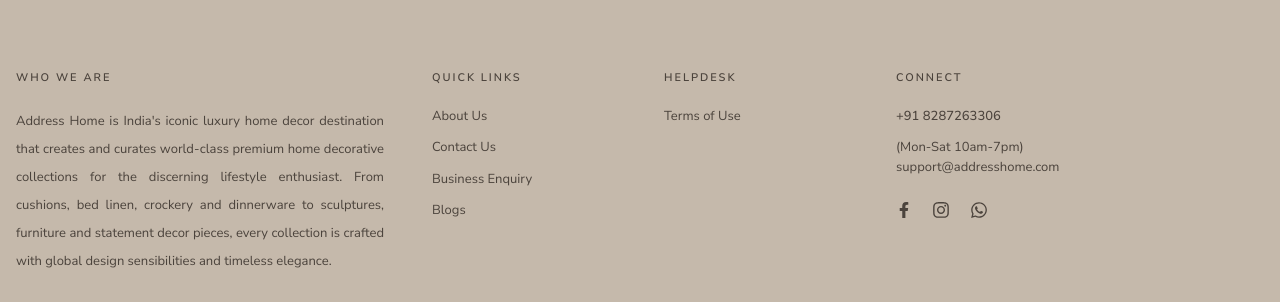
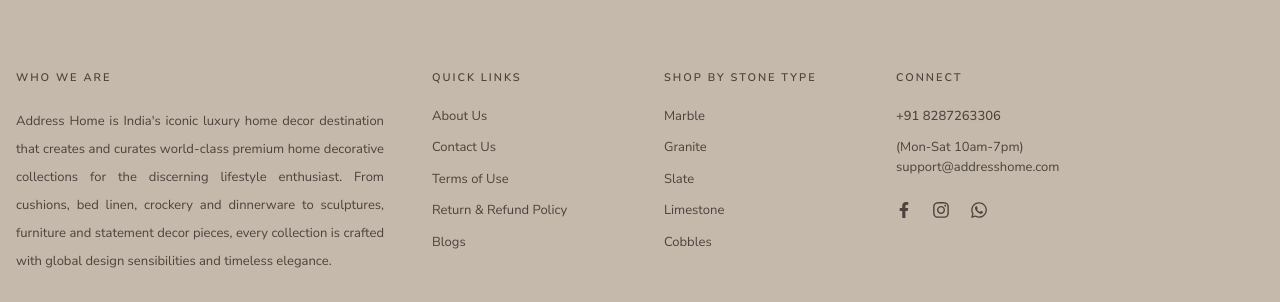
Before and after one commit to rafeyshaikh/Stoneza, a Next.js app: page / in a window 1280 px wide. Shown: the part 6982-7284 px from the top of the page. Built offline with nearby package versions, Linux system fonts and the light colour scheme; no server answers; the database is empty.

Commit message:
feat: add global contact context with caching, and For Further Help accordion section in ProductTabs

```diff
--- a/app/api/admin/cms/pages/[page]/route.js
+++ b/app/api/admin/cms/pages/[page]/route.js
@@ -1,6 +1,7 @@
 import { connectDB } from "@/lib/databaseConnection";
 import { ensureAdminApi } from "@/lib/adminAuth";
 import { response } from "@/lib/helperFunction";
+import { revalidateTag } from "next/cache";
 
 import Pages from "@/models/Pages.model";
 
@@ -97,6 +98,10 @@
 
     await pages.save();
 
+    if (page === "contactUs") {
+      revalidateTag("contact-details");
+    }
+
     return response(
       true,
       200,
--- a/app/layout.jsx
+++ b/app/layout.jsx
@@ -9,6 +9,7 @@
 import Providers from "@/context";
 import AppChrome from "@/components/common/AppChrome";
 import { getCategoriesForLayout } from "@/lib/getCategoriesForLayout";
+import { getContactDetails } from "@/lib/getContactDetails";
 
 export const metadata = {
   title: "Stoneza",
@@ -17,6 +18,7 @@
 
 export default async function RootLayout({ children }) {
   const categories = await getCategoriesForLayout();
+  const contactDetails = await getContactDetails();
 
   return (
     <html
@@ -29,7 +31,7 @@
       `}
     >
       <body className="min-h-full flex flex-col bg-[#EAE8E2]">
-        <Providers initialCategories={categories}>
+        <Providers initialCategories={categories} initialContactDetails={contactDetails}>
           <AppChrome>{children}</AppChrome>
         </Providers>
         <Toaster
--- a/components/common/Footer.jsx
+++ b/components/common/Footer.jsx
@@ -56,10 +56,19 @@
 
               <li>
                 <Link
-                  href="/pages/business-expansion"
+                  href="/pages/terms-and-conditions"
                   className="transition-colors cursor-pointer"
                 >
-                  Business Enquiry
+                  Terms of Use
+                </Link>
+              </li>
+
+              <li>
+                <Link
+                  href="/pages/return-policy"
+                  className="transition-colors cursor-pointer"
+                >
+                  Return & Refund Policy
                 </Link>
               </li>
 
@@ -77,17 +86,48 @@
           {/* HELPDESK */}
           <div>
             <h3 className="mb-5 text-[11px] font-semibold uppercase tracking-[0.18em]">
-              HELPDESK
+              SHOP BY STONE TYPE
             </h3>
 
             <ul className="space-y-3 text-[13px]">
-
               <li>
                 <Link
-                  href="/pages/terms-and-conditions"
+                  href="/products?stoneType=marble"
                   className="transition-colors cursor-pointer"
                 >
-                  Terms of Use
+                  Marble
+                </Link>
+              </li>
+              <li>
+                <Link
+                  href="/products?stoneType=granite"
+                  className="transition-colors cursor-pointer"
+                >
+                  Granite
+                </Link>
+              </li>
+              <li>
+                <Link
+                  href="/products?stoneType=slate"
+                  className="transition-colors cursor-pointer"
+                >
+                  Slate
+                </Link>
+              </li>
+              <li>
+                <Link
+                  href="/products?stoneType=limestone"
+                  className="transition-colors cursor-pointer"
+                >
+                  Limestone
+                </Link>
+              </li>
+              <li>
+                <Link
+                  href="/products?stoneType=cobbles"
+                  className="transition-colors cursor-pointer"
+                >
+                  Cobbles
                 </Link>
               </li>
             </ul>
--- a/components/product/ProductTabs.jsx
+++ b/components/product/ProductTabs.jsx
@@ -3,9 +3,12 @@
 import { useState } from "react";
 import { Check, ChevronDown } from "lucide-react";
 import { motion, AnimatePresence } from "framer-motion";
+import { useContact } from "@/context/ContactContext";
 
 export default function ProductTabs({ product, onEnquireClick }) {
   const [isDescriptionOpen, setIsDescriptionOpen] = useState(true); // Open by default
+  const [isHelpOpen, setIsHelpOpen] = useState(false);
+  const { contactDetails } = useContact();
   const details = product.stoneDetails || {};
 
   // Formulate key-value specs pairs from actual MongoDB stoneDetails structure
@@ -109,6 +112,53 @@
         </div>
       )}
 
+      {/* 2.5 For Further Help (Accordion UI) */}
+      <div className="py-6">
+        <button
+          onClick={() => setIsHelpOpen((prev) => !prev)}
+          className="flex w-full items-center justify-between py-4 text-left font-serif font-light text-3xl md:text-4xl text-[#1c1714] outline-none group cursor-pointer"
+        >
+          <span>For Further Help</span>
+          <ChevronDown
+            className={`size-8 text-stone-500 transition-transform duration-300 ${
+              isHelpOpen ? "rotate-180" : ""
+            }`}
+          />
+        </button>
+
+        <AnimatePresence initial={false}>
+          {isHelpOpen && (
+            <motion.div
+              initial={{ height: 0, opacity: 0 }}
+              animate={{ height: "auto", opacity: 1 }}
+              exit={{ height: 0, opacity: 0 }}
+              transition={{ duration: 0.25, ease: "easeInOut" }}
+              className="overflow-hidden"
+            >
+              <div className="pt-2 pb-6 text-sm md:text-base text-[#3a322c] leading-relaxed w-full flex flex-col gap-2">
+                <p>Need assistance or have specific requirements? Reach out to us:</p>
+                {contactDetails?.email && (
+                  <p>
+                    <span className="font-semibold text-[#1c1714]">Email:</span>{" "}
+                    <a href={`mailto:${contactDetails.email}`} className="text-[#9a4a2e] hover:underline">
+                      {contactDetails.email}
+                    </a>
+                  </p>
+                )}
+                {contactDetails?.phone && (
+                  <p>
+                    <span className="font-semibold text-[#1c1714]">Phone / WhatsApp:</span>{" "}
+                    <a href={`tel:${contactDetails.phone}`} className="text-[#9a4a2e] hover:underline">
+                      {contactDetails.phone}
+                    </a>
+                  </p>
+                )}
+              </div>
+            </motion.div>
+          )}
+        </AnimatePresence>
+      </div>
+
       {/* 3. Applications Section (Expanded) */}
       {details.application && details.application.length > 0 ?(<section className="py-12">
         <h2 className="font-serif font-light text-3xl md:text-4xl text-[#1c1714] mb-2">
--- /dev/null
+++ b/context/ContactContext.jsx
@@ -0,0 +1,23 @@
+"use client";
+
+import { createContext, useContext, useState } from "react";
+
+const ContactContext = createContext();
+
+export function ContactProvider({ children, initialContactDetails = {} }) {
+  const [contactDetails, setContactDetails] = useState(initialContactDetails);
+
+  return (
+    <ContactContext.Provider value={{ contactDetails, setContactDetails }}>
+      {children}
+    </ContactContext.Provider>
+  );
+}
+
+export function useContact() {
+  const context = useContext(ContactContext);
+  if (!context) {
+    throw new Error("useContact must be used within a ContactProvider");
+  }
+  return context;
+}
--- a/context/index.jsx
+++ b/context/index.jsx
@@ -3,14 +3,17 @@
 // import { ThemeProvider } from "./ThemeContext";
 import { AuthProvider } from "./AuthContext";
 import { CategoriesProvider } from "./CategoriesContext";
+import { ContactProvider } from "./ContactContext";
 
-export default function Providers({ children, initialCategories = [] }) {
+export default function Providers({ children, initialCategories = [], initialContactDetails = {} }) {
   return (
     // <ThemeProvider>
       <CategoriesProvider initialCategories={initialCategories}>
-        <AuthProvider>
-          {children}
-        </AuthProvider>
+        <ContactProvider initialContactDetails={initialContactDetails}>
+          <AuthProvider>
+            {children}
+          </AuthProvider>
+        </ContactProvider>
       </CategoriesProvider>
     // </ThemeProvider>
   );
--- /dev/null
+++ b/lib/getContactDetails.js
@@ -0,0 +1,41 @@
+import { connectDB } from "@/lib/databaseConnection";
+import Pages from "@/models/Pages.model";
+import { unstable_cache } from "next/cache";
+
+export const getContactDetails = unstable_cache(
+  async () => {
+    try {
+      await connectDB();
+      const pages = await Pages.findOne().lean();
+
+      if (!pages || !pages.contactUs) {
+        return {
+          address: "",
+          phone: "",
+          email: "",
+          mapEmbedCode: "",
+        };
+      }
+
+      return {
+        address: pages.contactUs.address || "",
+        phone: pages.contactUs.phone || "",
+        email: pages.contactUs.email || "",
+        mapEmbedCode: pages.contactUs.mapEmbedCode || "",
+      };
+    } catch (error) {
+      console.error("getContactDetails error:", error);
+      return {
+        address: "",
+        phone: "",
+        email: "",
+        mapEmbedCode: "",
+      };
+    }
+  },
+  ["contact-details-cache"],
+  {
+    revalidate: 86400, // 24 hours fallback
+    tags: ["contact-details"],
+  }
+);
```
